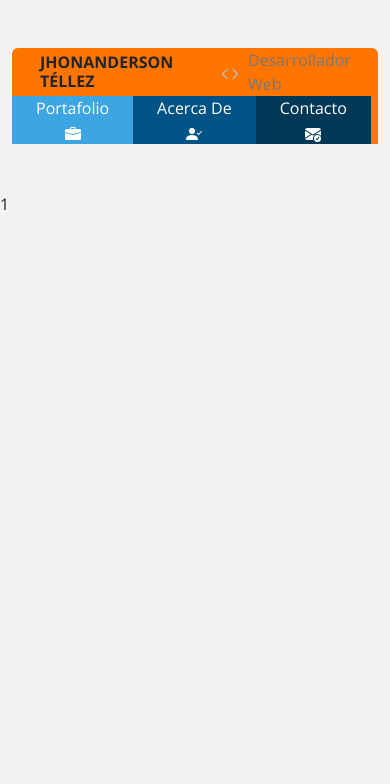
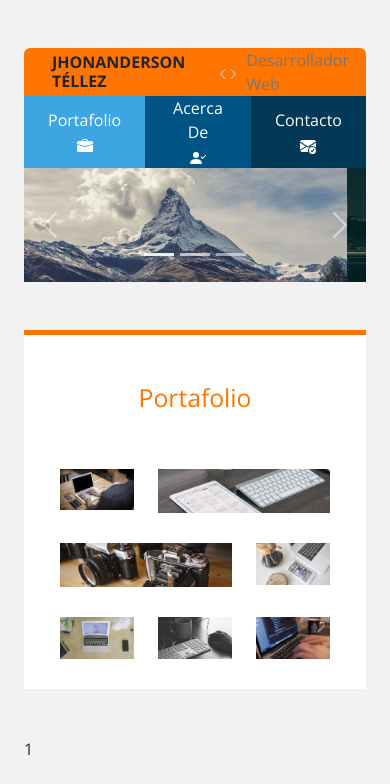
Before and after one commit to Jhonander95/Portafolio, a plain HTML site: page index.html in a window 390 px wide. Drawn offline with nearby package versions, Linux system fonts and the light colour scheme.

Commit message:
creacion de galeria, falta hacerlo responsive

```diff
--- a/css/style.css
+++ b/css/style.css
@@ -35,3 +35,29 @@ header .menu .c3 { background: #003855; }
 header .menu .c1:hover { background: #1ba0ef; }
 header .menu .c2:hover { background: #00426a; }
 header .menu .c3:hover { background: #002d44; }
+
+/* POrtafolio */
+
+.portafolio {
+    border-top: 5px solid #ff7500;
+    background: #ffffff;
+}
+
+.portafolio .titulo {
+    color: #ff7500;
+    font-family: 'Open Sans', sans-serif;
+}
+
+.portafolio .galeria .contenedor-imagen {
+    max-height: 180px;
+    overflow: hidden;
+}
+
+.portafolio .galeria .contenedor-imagen a {
+    background: #ff7500;
+    display: inline-block;
+}
+
+.portafolio .galeria .contenedor-imagen a:hover img {
+    opacity: 80%;
+}
--- a/index.html
+++ b/index.html
@@ -13,10 +13,10 @@
 </head>
 <body>
     <!-- acá inicia el header -->
-    <header class="container  my-5">
-        <div class="nav row g-0 justify-content-between rounded-top ">
+    <header class="container g-0 px-4  mt-5">
+        <div class="nav row g-0  justify-content-between rounded-top ">
                     <!-- Locotipo  -->
-            <div class="logo col-auto d-flex align-items-center ps-4 ">
+            <div class="logo col-12 col-lg-auto d-flex align-items-center justify-content-center ps-4 ">
                 <h2 class="fw-bold text-uppercase mb-0 mx-1 " >Jhonanderson Téllez</h2>
                 <div class="icono mx-1">
                     <svg xmlns="http://www.w3.org/2000/svg" width="16" height="16" fill="currentColor" class="bi bi-code" viewBox="0 0 16 16">
@@ -27,7 +27,7 @@
             </div>
 
             <!-- Enlaces -->
-            <nav class="menu col-auto d-flex align-item-stretch">
+            <nav class="menu col-12 col-lg-auto d-flex justify-content-center align-item-stretch">
                 <a href="#" class="c1 px-4 d-flex align-items-center text-center text-white text-decoration-none ">
                     <div class="w-100">
                         <span>Portafolio</span>
@@ -62,9 +62,110 @@
                     </div>
                 </a>
             </nav>
-
         </div>
     </header>
+
+     <!-- slider -->
+     <div class="container  g-0 px-4 mt-0">
+           <div class="row slider" >
+                <div class="col">
+                    <div  class="carousel slide" data-bs-ride="carousel" id="slider">
+                        <div class="carousel-inner">
+                             <div class="carousel-item active">
+                                <img class="d-block w-100" src=" img/slide1.jpg" alt="" srcset="">
+                             </div>
+                             <div class="carousel-item ">
+                                <img class="d-block w-100" src=" img/slide2.jpg" alt="" srcset="">
+                             </div>
+                             <div class="carousel-item ">
+                                <img class="d-block w-100" src=" img/slide3.jpg" alt="" srcset="">
+                             </div>
+                        </div>
+
+                        <button class="carousel-control-prev" type="button" data-bs-target="#slider" data-bs-slide="prev">
+					    	<span class="carousel-control-prev-icon" aria-hidden="true"></span>
+					    	<span class="visually-hidden">Anterior</span>
+					    </button>
+                         <button class="carousel-control-next" type="button" data-bs-target="#slider" data-bs-slide="next">
+						<span class="carousel-control-next-icon" aria-hidden="true"></span>
+					    	<span class="visually-hidden">Siguiente</span>
+					    </button>
+
+                        <div class="carousel-indicators">
+                            <button
+                                type="button"
+                                data-bs-target="#slider"
+                                data-bs-slide-to="0"
+                                class="active"
+                                aria-current="true"
+                                aria-label="Slideshow 1"
+                            ></button>
+                            <button
+                                type="button"
+                                data-bs-target="#slider"
+                                data-bs-slide-to="1"
+                                aria-label="Slideshow 2"
+                            ></button>
+                            <button
+                                type="button"
+                                data-bs-target="#slider"
+                                data-bs-slide-to="2"
+                                aria-label="Slideshow 3"
+                            ></button>
+
+                 </div>
+            </div>
+        </div>
+     </div>
+
+     <main class="mt-5">
+        <div class="container ">
+            <div class="row portafolio px-4 mb-5">
+                <div class="col">
+                    <h2 class="titulo text-center py-5 ">Portafolio</h2>
+                    <div class="row galeria">
+                         <div class="contenedor-imagen mb-4 col-4">
+                             <a href="">
+                                 <img src="img/img-1.jpg" class="d-block w-100" alt="">
+                              </a>
+                         </div>
+                         <div class="contenedor-imagen mb-4 col-8">
+                            <a href="">
+                                <img src="img/img-2.jpg" class="d-block w-100" alt="">
+                             </a>
+                        </div>
+                        <div class="contenedor-imagen mb-4 col-8">
+                            <a href="">
+                                <img src="img/img-3.jpg" class="d-block w-100" alt="">
+                             </a>
+                        </div>
+                        <div class="contenedor-imagen mb-4 col-4">
+                            <a href="">
+                                <img src="img/img-4.jpg" class="d-block w-100" alt="">
+                             </a>
+                        </div>
+                        <div class="contenedor-imagen mb-4 col-4">
+                            <a href="">
+                                <img src="img/img-5.jpg" class="d-block w-100" alt="">
+                             </a>
+                        </div>
+                        <div class="contenedor-imagen mb-4 col-4">
+                            <a href="">
+                                <img src="img/img-6.jpg" class="d-block w-100" alt="">
+                             </a>
+                        </div>
+                        <div class="contenedor-imagen mb-4 col-4">
+                            <a href="">
+                                <img src="img/img-7.jpg" class="d-block w-100" alt="">
+                             </a>
+                        </div>
+                    </div>
+                </div>
+            </div>
+        </div>
+     </main>
+
+
     <script src="js/bootstrap.min.js"></script>
     <script src="js/app.js"></script>
 </body>
```
Also changed, not shown: img/foto.jpg (added), img/img-1.jpg (added), img/img-2.jpg (added), img/img-3.jpg (added), img/img-4.jpg (added), img/img-5.jpg (added), img/img-6.jpg (added), img/img-7.jpg (added), img/slide1.jpg (added), img/slide2.jpg (added), img/slide3.jpg (added).
